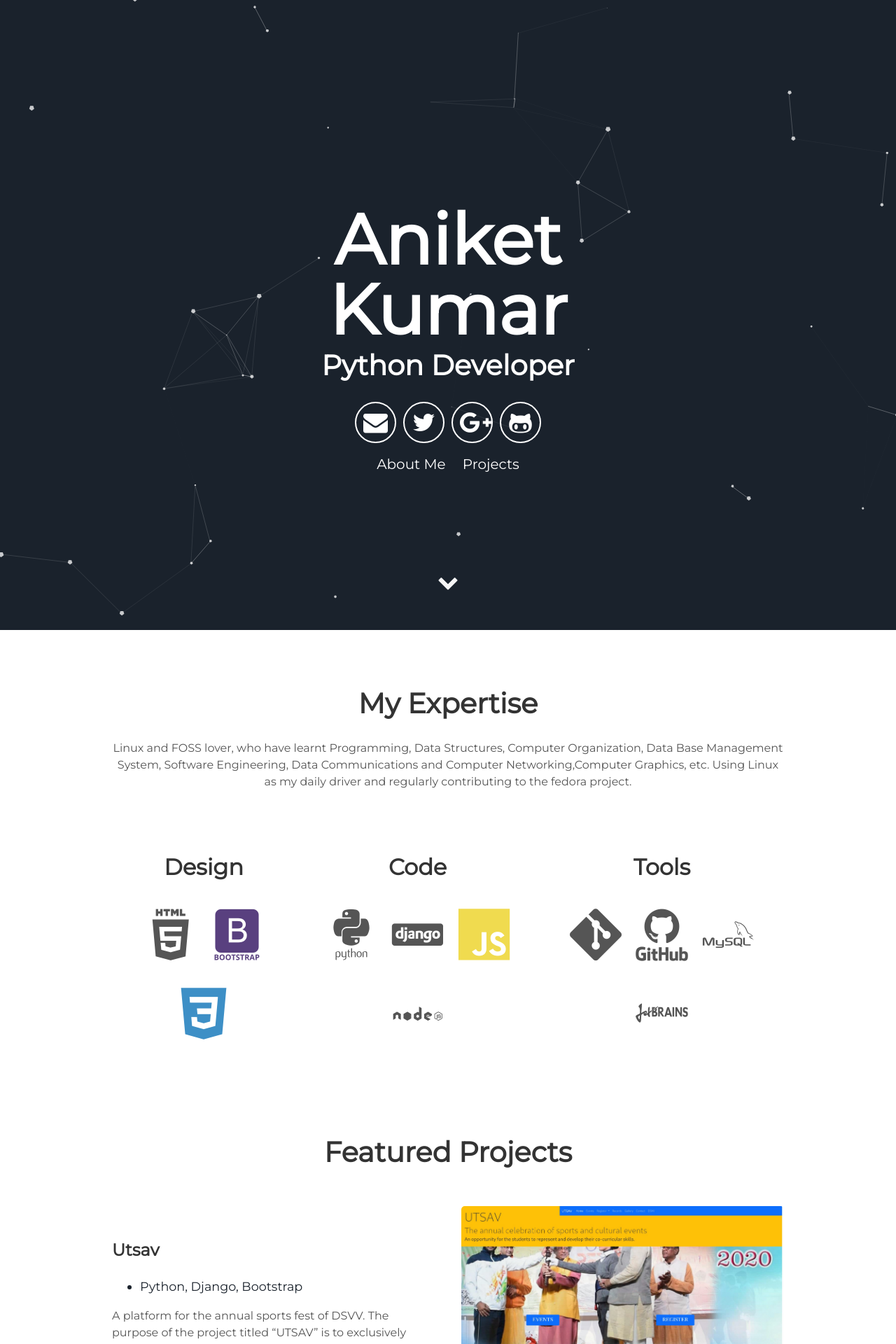
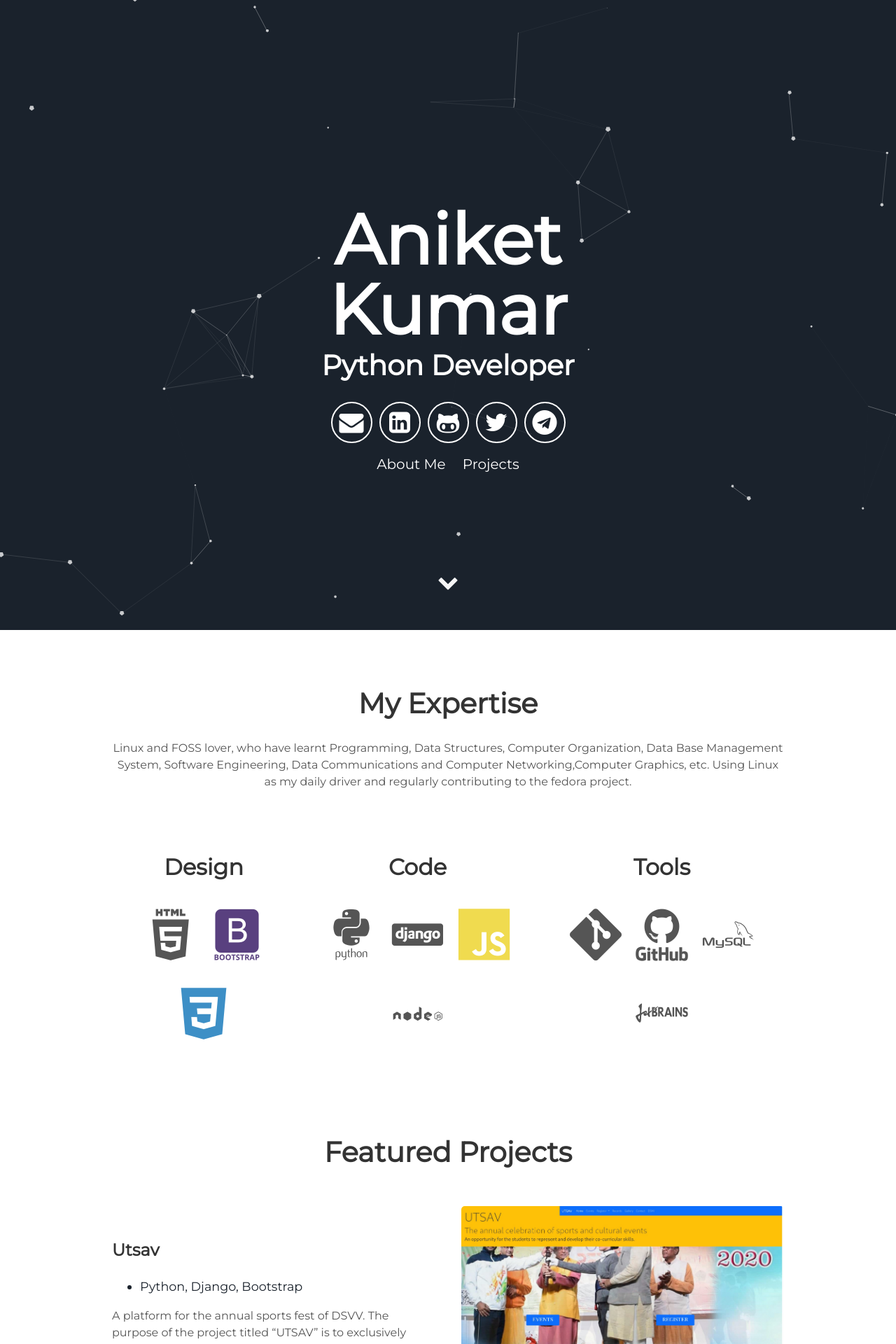
Before and after one commit to crypticani/crypticani.github.io, a Jekyll site: the page built from index.html, in a window 1280 px wide. Shown: the top 1920 px of the page at 70% size. Built offline with Jekyll 4.4.1, drawn with Linux system fonts in a browser that asks for light colours.

Commit message:
Update header.html

```diff
--- a/_includes/header.html
+++ b/_includes/header.html
@@ -5,10 +5,11 @@
         <span class="site-description">{{site.user_title}}</span>
       </h1>
       <div class="header-icons">
-        <a aria-label="Send email" href="#"><i class="icon fa fa-envelope"></i></a>
-        <a aria-label="My Twitter" target="_blank" href="#"><i class="icon fa fa-twitter" aria-hidden="true"></i></a>
-        <a aria-label="My Google Plus" target="_blank" href="#"><i class="icon fa fa-google-plus" aria-hidden="true"></i></a>
-        <a aria-label="My Github" target="_blank" href="#"><i class="icon fa fa-github-alt" aria-hidden="true"></i></a>
+        <a aria-label="Send email" href="mailto:aniket.kumar@hotmail.com"><i class="icon fa fa-envelope"></i></a>
+        <a aria-label="My LinkedIn" target="_blank" href="https://www.linkedin.com/in/crypticani/"><i class="icon fa fa-linkedin-square" aria-hidden="true"></i></a>
+        <a aria-label="My Github" target="_blank" href="https://github.com/crypticani"><i class="icon fa fa-github-alt" aria-hidden="true"></i></a>
+        <a aria-label="My Twitter" target="_blank" href="https://twitter.com/crypticani"><i class="icon fa fa-twitter" aria-hidden="true"></i></a>
+        <a aria-label="My Telegram" target="_blank" href="https://t.me/crypticani"><i class="icon fa fa-telegram" aria-hidden="true"></i></a>
       </div>
       <div class="header-links">
         <a class="link" href="#about" data-scroll>About Me</a>
```
